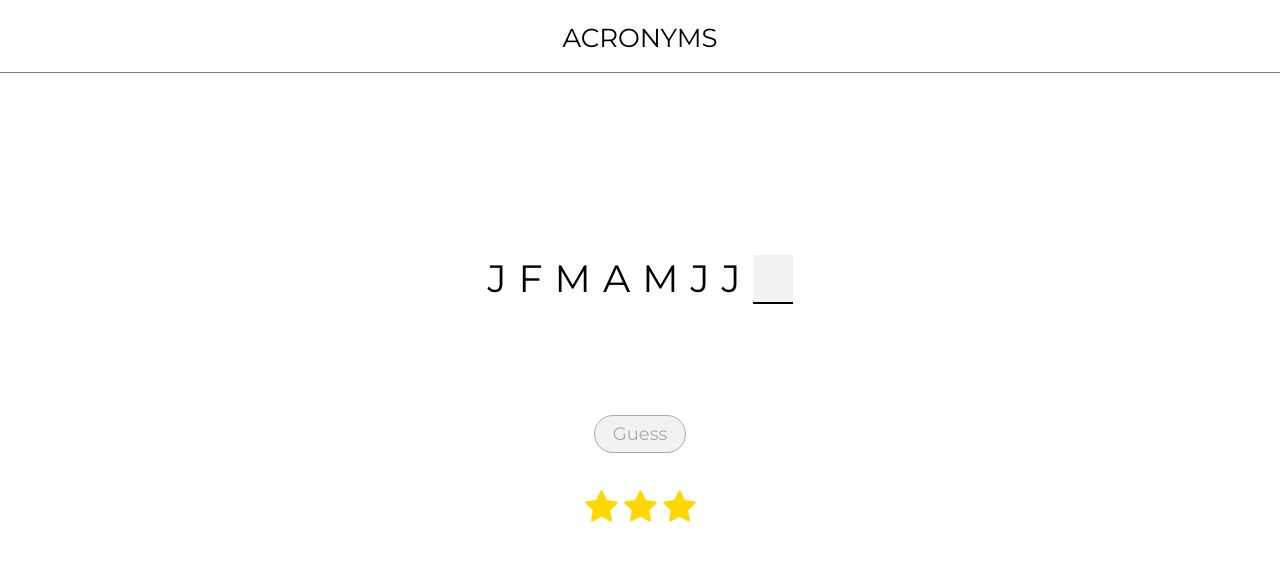
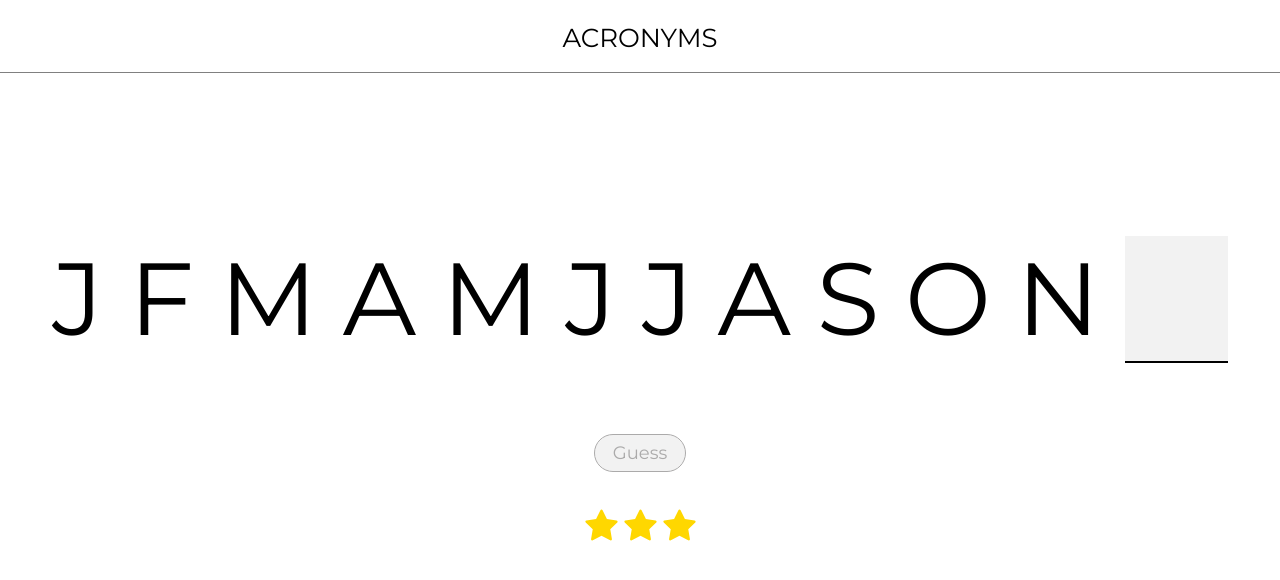
Before and after one commit to graysonblanchard/acronyms, a React (Create React App) app: page / in a window 1280 px wide. Shown: the top 580 px of the page. Built offline with nearby package versions, Linux system fonts and the light colour scheme.

Commit message:
Relative text sizing.

```diff
--- a/src/components/Game.tsx
+++ b/src/components/Game.tsx
@@ -2,6 +2,7 @@ import * as React from "react";
 import Countdown from "react-countdown";
 import Keyboard from "react-simple-keyboard";
 import "react-simple-keyboard/build/css/index.css";
+import { CluesList } from "./clues";
 
 enum Result {
   Win = "win",
@@ -9,21 +10,22 @@ enum Result {
 }
 
 export function Game() {
-  const clue = "JFMAMJJ";
-  const solutionLetter = "A";
-  const solutionWord = "AUGUST";
-  const solutionExplanation = "the months of the year";
-  const solutionExplanationDescription = "The months of the year";
-
-  //const [clue, setClue] = React.useState("AAADKTD");
-  //const [solutionLetter, setSolutionLetter] = React.useState("A");
-  //const [solutionWord, setSolutionWord] = React.useState("away");
+  const clue = CluesList[0].clue;
+  const solutionLetter = CluesList[0].solutionLetter;
+  const solutionWord = CluesList[0].solutionWord;
+  const solutionExplanation = CluesList[0].solutionExplanation;
+  const solutionExplanationDescription = CluesList[0].solutionExplanationDescription;
 
   const [input, setInput] = React.useState<string>("");
   const [livesLeft, setLivesLeft] = React.useState<number>(3);
   const [guessedLetters, setGuessedLetters] = React.useState<string[]>([]);
   const [removedLetters, setRemovedLetters] = React.useState<string>("");
   const [showGameOverDisplay, setShowGameOverDisplay] = React.useState<boolean>(false);
+
+  // Use local storage
+  // React.useEffect(() => {
+
+  // }, []);
 
   const updateRemovedLetters = (letter: string) => {
     setRemovedLetters(
--- /dev/null
+++ b/src/components/clues.ts
@@ -0,0 +1,17 @@
+export interface Clue {
+    clue: string;
+    solutionLetter: string;
+    solutionWord: string;
+    solutionExplanation: string;
+    solutionExplanationDescription: string;
+}
+
+export const CluesList: Clue[] = [
+    {
+        clue: "JFMAMJJASON",
+        solutionLetter: "D",
+        solutionWord: "DECEMBER",
+        solutionExplanation: "the months of the year",
+        solutionExplanationDescription: "The months of the year"
+    }
+]
--- a/src/index.css
+++ b/src/index.css
@@ -49,21 +49,20 @@ body {
 
 .board {
   position: relative;
-  font-size: 38px;
+  font-size: 8vw;
 }
 
 .clue {
-  letter-spacing: 12px;
+  letter-spacing: 2vw;
 }
 
 input {
-  width: fit-content;
   font-family: inherit;
   font-size: inherit;
   border: none;
   border-bottom: 2px solid #000;
   padding: 0;
-  max-width: 40px;
+  max-width: 8vw;
   text-align: center;
   background-color: rgba(0, 0, 0, 0.05);
   border-radius: 0;
```
